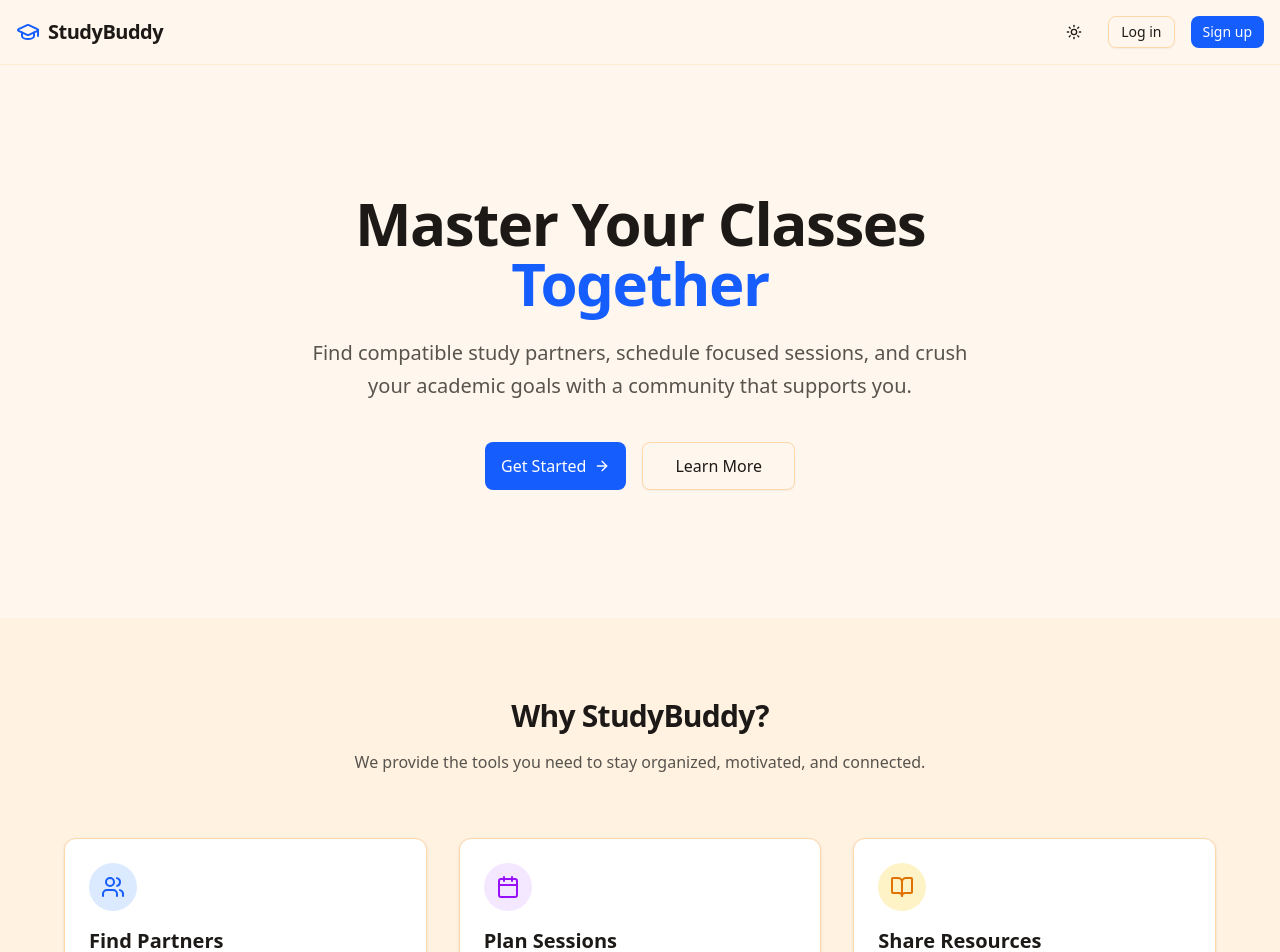
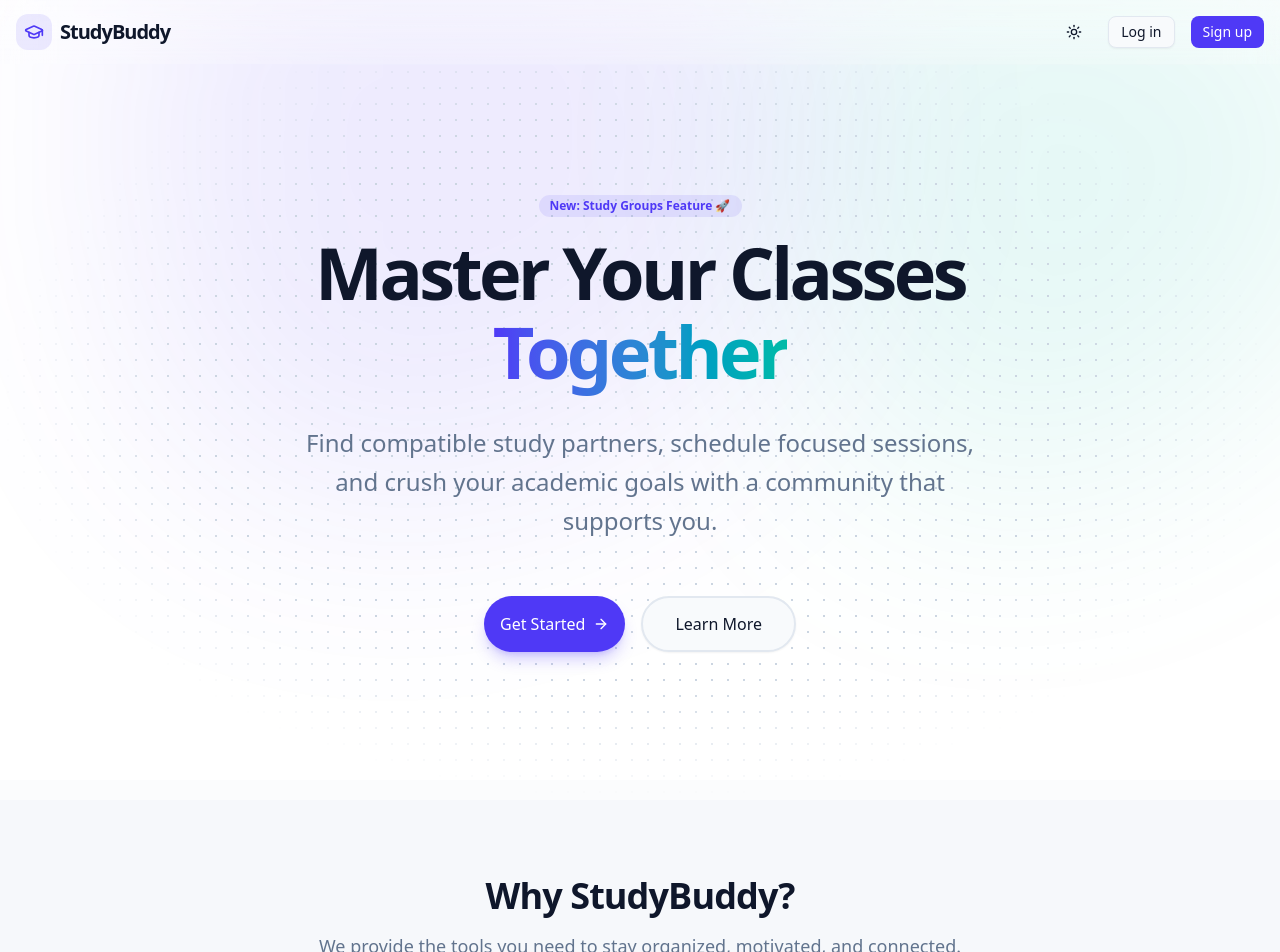
Before and after one commit to Sancerro/StuddyBuddy, a Next.js app: page / in a window 1280 px wide. Shown: the top 952 px of the page. Built offline with nearby package versions, Linux system fonts and the light colour scheme.

Commit message:
style: Enhance homepage UI with ambient background, redesigned navbar, and updated hero and feature sections.

```diff
--- a/app/globals.css
+++ b/app/globals.css
@@ -12,72 +12,72 @@
   /* Color Palette Mapping */
 
   /* Backgrounds */
-  --color-background: var(--color-orange-50); /* Warm Beige */
-  --color-foreground: var(--color-stone-900); /* Deep Brown/Black */
+  --color-background: var(--color-slate-50); /* Clean, Academic White */
+  --color-foreground: var(--color-slate-900); /* Deep Slate */
 
   /* Cards */
   --color-card: var(--color-white);
-  --color-card-foreground: var(--color-stone-900);
+  --color-card-foreground: var(--color-slate-900);
 
   /* Popovers */
   --color-popover: var(--color-white);
-  --color-popover-foreground: var(--color-stone-900);
+  --color-popover-foreground: var(--color-slate-900);
 
-  /* Primary Action - Blue */
-  --color-primary: var(--color-blue-600);
+  /* Primary Action - Indigo (Focus) */
+  --color-primary: var(--color-indigo-600);
   --color-primary-foreground: var(--color-white);
 
-  /* Secondary Action - Purple */
-  --color-secondary: var(--color-purple-600);
+  /* Secondary Action - Teal (Growth) */
+  --color-secondary: var(--color-teal-500);
   --color-secondary-foreground: var(--color-white);
 
   /* Muted */
-  --color-muted: var(--color-orange-100); /* Warm Muted */
-  --color-muted-foreground: var(--color-stone-600);
+  --color-muted: var(--color-slate-100);
+  --color-muted-foreground: var(--color-slate-500);
 
   /* Accent - for highlights/hover */
-  --color-accent: var(--color-orange-100);
-  --color-accent-foreground: var(--color-stone-900);
+  --color-accent: var(--color-indigo-50);
+  --color-accent-foreground: var(--color-indigo-900);
 
   /* Destructive */
   --color-destructive: var(--color-red-600);
   --color-destructive-foreground: var(--color-white);
 
   /* Borders */
-  --color-border: var(--color-orange-200);
-  --color-input: var(--color-orange-200);
-  --color-ring: var(--color-blue-600);
+  --color-border: var(--color-slate-200);
+  --color-input: var(--color-slate-200);
+  --color-ring: var(--color-indigo-600);
 
   /* Charts */
-  --color-chart-1: var(--color-blue-600);
-  --color-chart-2: var(--color-purple-600);
-  --color-chart-3: var(--color-teal-600);
-  --color-chart-4: var(--color-amber-600);
-  --color-chart-5: var(--color-rose-600);
+  --color-chart-1: var(--color-indigo-600);
+  --color-chart-2: var(--color-teal-500);
+  --color-chart-3: var(--color-emerald-500);
+  --color-chart-4: var(--color-amber-500);
+  --color-chart-5: var(--color-rose-500);
 }
 
 /* Dark Mode Overrides */
 /* Using class selector instead of media query to support manual toggle via next-themes */
 :root.dark {
-  --color-background: var(--color-stone-950);
-  --color-foreground: var(--color-stone-50);
-  --color-card: var(--color-stone-900);
-  --color-card-foreground: var(--color-stone-50);
-  --color-popover: var(--color-stone-900);
-  --color-popover-foreground: var(--color-stone-50);
-  --color-primary: var(--color-blue-500);
+  --color-background: var(--color-slate-950);
+  --color-foreground: var(--color-slate-50);
+  --color-card: var(--color-slate-900);
+  --color-card-foreground: var(--color-slate-50);
+  --color-popover: var(--color-slate-900);
+  --color-popover-foreground: var(--color-slate-50);
+  --color-primary: var(--color-indigo-500);
   --color-primary-foreground: var(--color-white);
-  --color-secondary: var(--color-purple-500);
-  --color-secondary-foreground: var(--color-white);
-  --color-muted: var(--color-stone-800);
-  --color-muted-foreground: var(--color-stone-400);
-  --color-accent: var(--color-stone-800);
-  --color-accent-foreground: var(--color-stone-50);
+  --color-secondary: var(--color-teal-400);
+  --color-secondary-foreground: var(--color-slate-950);
+  --color-muted: var(--color-slate-800);
+  --color-muted-foreground: var(--color-slate-400);
+  --color-accent: var(--color-slate-800);
+  --color-accent-foreground: var(--color-slate-50);
   --color-destructive: var(--color-red-900);
   --color-destructive-foreground: var(--color-white);
-  --color-border: var(--color-stone-800);
-  --color-input: var(--color-stone-800);
-  --color-ring: var(--color-blue-500);
+  --color-border: var(--color-slate-800);
+  --color-input: var(--color-slate-800);
+  --color-ring: var(--color-indigo-500);
 }
 
 /* Base Layer Styles */
--- a/app/page.tsx
+++ b/app/page.tsx
@@ -6,13 +6,31 @@ import { ModeToggle } from "@/components/mode-toggle";
 
 export default function Home() {
   return (
-    <div className="min-h-screen flex flex-col bg-background text-foreground font-sans">
+    <div className="min-h-screen flex flex-col bg-background text-foreground font-sans relative isolate">
+      {/* Global Background (Fixed to cover navbar at top) */}
+      <div className="fixed inset-0 -z-50 h-full w-full bg-white dark:bg-slate-950">
+        <div className="absolute h-full w-full bg-[radial-gradient(#cbd5e1_1px,transparent_1px)] [background-size:16px_16px] [mask-image:radial-gradient(ellipse_50%_50%_at_50%_50%,#000_70%,transparent_100%)] dark:bg-[radial-gradient(#1e293b_1px,transparent_1px)]"></div>
+        {/* Primary Ambient Glow */}
+        <div className="absolute -top-[200px] left-[10%] -z-10 h-[700px] w-[700px] rounded-[40%_60%_70%_30%/40%_50%_60%_50%] bg-primary/20 opacity-50 blur-[120px] animate-pulse"></div>
+        {/* Secondary Ambient Glow */}
+        <div className="absolute -top-[100px] -right-[100px] -z-10 h-[600px] w-[600px] rounded-[30%_70%_70%_30%/30%_30%_70%_70%] bg-secondary/20 opacity-50 blur-[120px] animate-pulse delay-1000"></div>
+      </div>
+
       {/* Navbar */}
-      <header className="border-b border-border/40 sticky top-0 z-50 bg-background/95 backdrop-blur supports-backdrop-filter:bg-background/60">
-        <div className="container mx-auto px-4 h-16 flex items-center justify-between">
+      {/* Navbar */}
+      <header className="sticky top-0 z-50 isolate bg-transparent">
+        {/* Glass Backdrop */}
+        <div className="absolute inset-0 -z-10 h-[200%] w-full bg-gradient-to-b from-white/40 to-transparent dark:from-slate-950/40 backdrop-blur-xl [mask-image:linear-gradient(to_bottom,black_0%_50%,transparent_50%_100%)] pointer-events-none"></div>
+
+        {/* Glassy Edge (The "3D" Look) - Refined */}
+        <div className="absolute bottom-0 left-0 right-0 h-px translate-y-full bg-white/10 dark:bg-white/5 backdrop-blur-sm pointer-events-none"></div>
+
+        <div className="container mx-auto px-4 h-16 flex items-center justify-between relative z-10">
           <div className="flex items-center gap-2">
-            <GraduationCap className="h-6 w-6 text-primary" />
-            <span className="font-bold text-xl tracking-tight">StudyBuddy</span>
+            <div className="bg-primary/10 p-2 rounded-xl">
+              <GraduationCap className="h-5 w-5 text-primary" />
+            </div>
+            <span className="font-black text-xl tracking-tighter">StudyBuddy</span>
           </div>
           <div className="flex items-center gap-4">
             <ModeToggle />
@@ -30,79 +48,86 @@ export default function Home() {
 
       <main className="flex-1">
         {/* Hero Section */}
-        <section className="py-20 md:py-32 px-4 text-center space-y-6 max-w-4xl mx-auto">
-          <h1 className="text-4xl md:text-6xl font-extrabold tracking-tight text-foreground">
+        <section className="py-20 md:py-32 px-4 text-center space-y-6 max-w-4xl mx-auto relative z-10">
+          <div className="text-center space-y-8 max-w-4xl mx-auto relative z-10">
+            <div className="inline-flex items-center rounded-full border px-2.5 py-0.5 text-xs font-semibold transition-colors focus:outline-none focus:ring-2 focus:ring-ring focus:ring-offset-2 border-transparent bg-primary/10 text-primary hover:bg-primary/20 mb-4">
+              New: Study Groups Feature 🚀
+            </div>
+            <h1 className="text-5xl md:text-7xl font-black tracking-tighter text-foreground leading-[1.1]">
               Master Your Classes <br className="hidden md:block" />
-            <span className="text-primary">Together</span>
+              <span className="text-transparent bg-clip-text bg-gradient-to-r from-primary to-secondary">
+                Together
+              </span>
             </h1>
-          <p className="text-lg md:text-xl text-muted-foreground max-w-2xl mx-auto leading-relaxed">
+            <p className="text-xl md:text-2xl text-muted-foreground max-w-2xl mx-auto leading-relaxed font-medium">
               Find compatible study partners, schedule focused sessions, and crush your academic goals with a community that supports you.
             </p>
-          <div className="flex flex-col sm:flex-row gap-4 justify-center pt-4">
+            <div className="flex flex-col sm:flex-row gap-4 justify-center pt-6">
               <Link href="/signup">
-              <Button size="lg" className="w-full sm:w-auto gap-2 text-base h-12 px-8">
+                <Button size="lg" className="w-full sm:w-auto gap-2 text-base h-14 px-8 rounded-full shadow-lg shadow-primary/25 hover:shadow-primary/40 transition-all hover:-translate-y-0.5">
                   Get Started <ArrowRight className="h-4 w-4" />
                 </Button>
               </Link>
               <Link href="/about">
-              <Button variant="outline" size="lg" className="w-full sm:w-auto text-base h-12 px-8">
+                <Button variant="outline" size="lg" className="w-full sm:w-auto text-base h-14 px-8 rounded-full border-2 hover:bg-muted/50">
                   Learn More
                 </Button>
               </Link>
             </div>
+          </div>
         </section>
 
         {/* Features Section */}
-        <section className="py-20 bg-muted/50">
+        <section className="py-24 bg-muted/30">
           <div className="container mx-auto px-4">
-            <div className="text-center mb-16">
-              <h2 className="text-3xl font-bold tracking-tight mb-4">Why StudyBuddy?</h2>
-              <p className="text-muted-foreground max-w-2xl mx-auto">
+            <div className="text-center mb-16 space-y-4">
+              <h2 className="text-3xl md:text-4xl font-bold tracking-tight">Why StudyBuddy?</h2>
+              <p className="text-lg text-muted-foreground max-w-2xl mx-auto">
                 We provide the tools you need to stay organized, motivated, and connected.
               </p>
             </div>
 
             <div className="grid md:grid-cols-3 gap-8 max-w-6xl mx-auto">
               {/* Feature 1 */}
-              <Card className="bg-card border-border shadow-sm hover:shadow-md transition-shadow">
-                <CardHeader className="space-y-2">
-                  <div className="h-12 w-12 bg-blue-100 rounded-full flex items-center justify-center mb-2">
-                    <Users className="h-6 w-6 text-primary" />
+              <Card className="bg-card border-border/50 shadow-sm hover:shadow-xl hover:border-primary/20 transition-all duration-300 group">
+                <CardHeader className="space-y-4">
+                  <div className="h-14 w-14 bg-primary/10 rounded-2xl flex items-center justify-center group-hover:scale-110 transition-transform duration-300">
+                    <Users className="h-7 w-7 text-primary" />
                   </div>
-                  <CardTitle className="text-xl">Find Partners</CardTitle>
+                  <CardTitle className="text-xl font-bold">Find Partners</CardTitle>
                 </CardHeader>
                 <CardContent>
-                  <p className="text-muted-foreground">
+                  <p className="text-muted-foreground leading-relaxed">
                     Match with students taking the same courses. Filter by study style, availability, and goals.
                   </p>
                 </CardContent>
               </Card>
 
               {/* Feature 2 */}
-              <Card className="bg-card border-border shadow-sm hover:shadow-md transition-shadow">
-                <CardHeader className="space-y-2">
-                  <div className="h-12 w-12 bg-purple-100 rounded-full flex items-center justify-center mb-2">
-                    <Calendar className="h-6 w-6 text-secondary" />
+              <Card className="bg-card border-border/50 shadow-sm hover:shadow-xl hover:border-secondary/20 transition-all duration-300 group">
+                <CardHeader className="space-y-4">
+                  <div className="h-14 w-14 bg-secondary/10 rounded-2xl flex items-center justify-center group-hover:scale-110 transition-transform duration-300">
+                    <Calendar className="h-7 w-7 text-secondary" />
                   </div>
-                  <CardTitle className="text-xl">Plan Sessions</CardTitle>
+                  <CardTitle className="text-xl font-bold">Plan Sessions</CardTitle>
                 </CardHeader>
                 <CardContent>
-                  <p className="text-muted-foreground">
+                  <p className="text-muted-foreground leading-relaxed">
                     Schedule study sessions, set agendas, and keep track of upcoming deadlines in one place.
                   </p>
                 </CardContent>
               </Card>
 
               {/* Feature 3 */}
-              <Card className="bg-card border-border shadow-sm hover:shadow-md transition-shadow">
-                <CardHeader className="space-y-2">
-                  <div className="h-12 w-12 bg-amber-100 rounded-full flex items-center justify-center mb-2">
-                    <BookOpen className="h-6 w-6 text-amber-600" />
+              <Card className="bg-card border-border/50 shadow-sm hover:shadow-xl hover:border-amber-500/20 transition-all duration-300 group">
+                <CardHeader className="space-y-4">
+                  <div className="h-14 w-14 bg-amber-500/10 rounded-2xl flex items-center justify-center group-hover:scale-110 transition-transform duration-300">
+                    <BookOpen className="h-7 w-7 text-amber-600" />
                   </div>
-                  <CardTitle className="text-xl">Share Resources</CardTitle>
+                  <CardTitle className="text-xl font-bold">Share Resources</CardTitle>
                 </CardHeader>
                 <CardContent>
-                  <p className="text-muted-foreground">
+                  <p className="text-muted-foreground leading-relaxed">
                     Collaborate on notes, share helpful links, and build a shared knowledge base for your exams.
                   </p>
                 </CardContent>
@@ -113,7 +138,7 @@ export default function Home() {
       </main>
 
       {/* Footer */}
-      <footer className="py-8 border-t border-border bg-background">
+      <footer className="py-12 border-t border-border/40 bg-muted/20">
         <div className="container mx-auto px-4 text-center text-muted-foreground text-sm">
           <p>&copy; {new Date().getFullYear()} StudyBuddy. All rights reserved.</p>
         </div>
```
Lines whose indentation alone changed are shown as unchanged.
